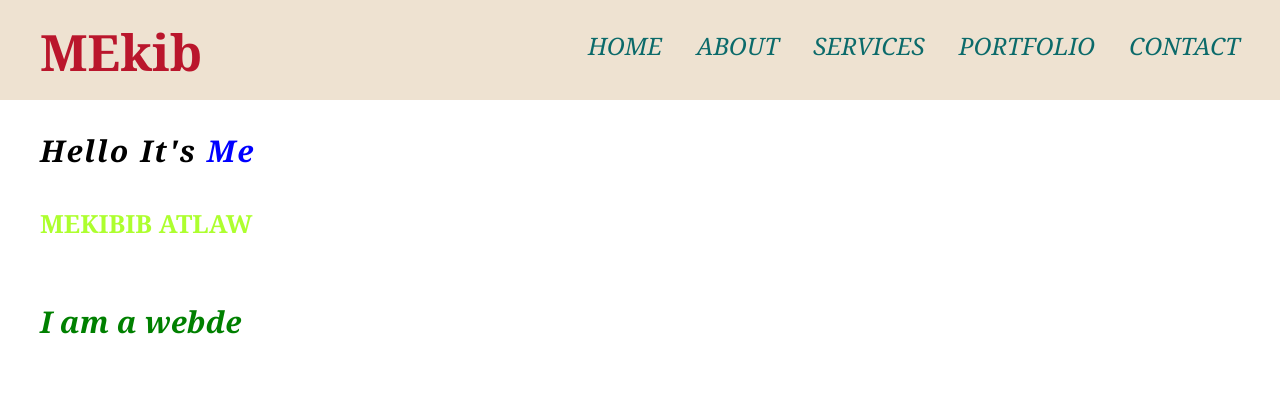
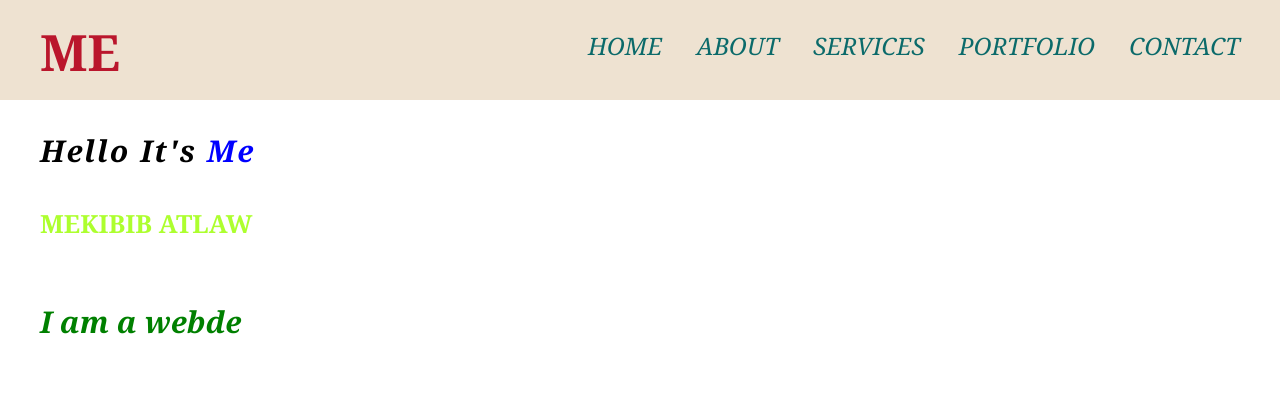
Before and after one commit to mekibib-shenkute/mekibib1, a plain HTML site: page portfolio/index.html in a window 1280 px wide. Shown: the top 408 px of the page. Drawn offline with nearby package versions, Linux system fonts and the light colour scheme.

Commit message:
third commit

```diff
--- a/portfolio/index.html
+++ b/portfolio/index.html
@@ -16,7 +16,7 @@
                     <i class='bx bxs-message-square-x' id="cancel"></i>
                 </label>
                 <h1>
-                    <a href="">MEkib</a>
+                    <a href="">ME</a>
                 </h1>
                 <!..<img src="logo.png" alt="M" width="30px">
 
```
